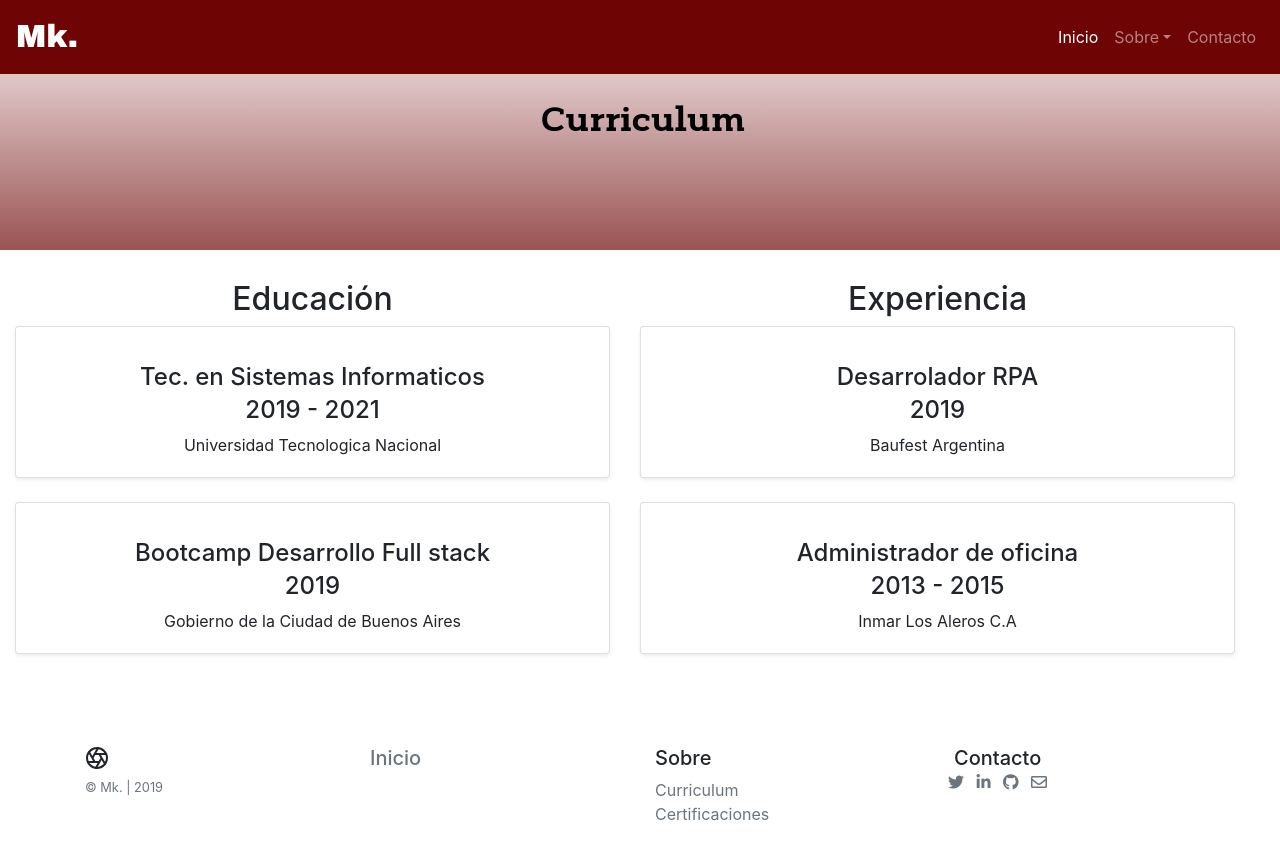
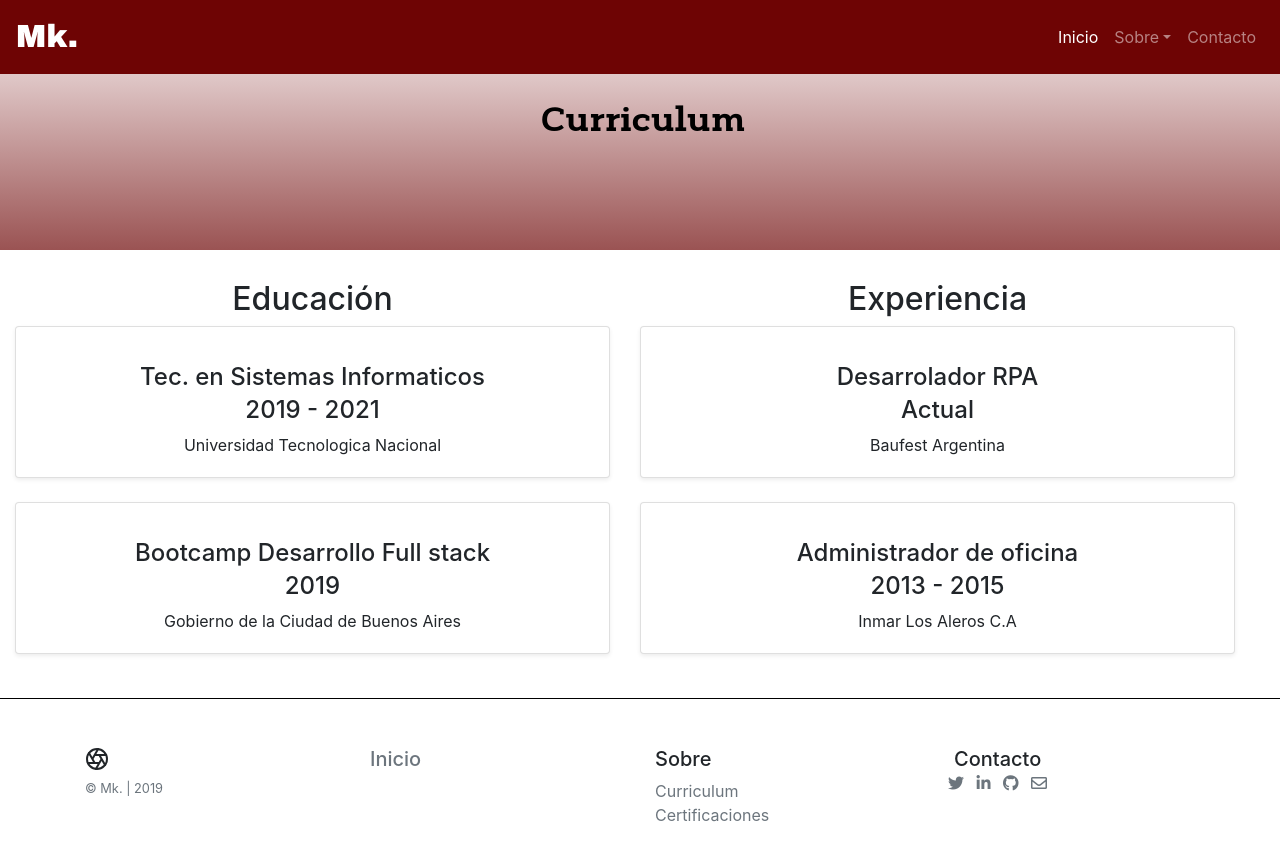
Before and after one commit to massimokris/portafolio, a plain HTML site: page curriculum.html in a window 1280 px wide. Drawn offline with nearby package versions, Linux system fonts and the light colour scheme.

Commit message:
arreglos en el footer

```diff
--- a/curriculum.html
+++ b/curriculum.html
@@ -75,7 +75,7 @@
                 <h3 class="mb-3"></h3>
                 <div class="card-body text-center">
                     <h4 class="mb-1">Desarrolador RPA</h4>
-                    <h4>2019</h4>
+                    <h4>Actual</h4>
                     <p class="card-text">Baufest Argentina</p>
                 </div>
             </div>
--- a/estilos/estilo.css
+++ b/estilos/estilo.css
@@ -99,3 +99,10 @@ url('');
 
     margin: auto;
 }
+
+.footer{
+
+    border-top-width: 1px;
+    border-top-style: solid;
+    border-top-color: black;
+}
```
